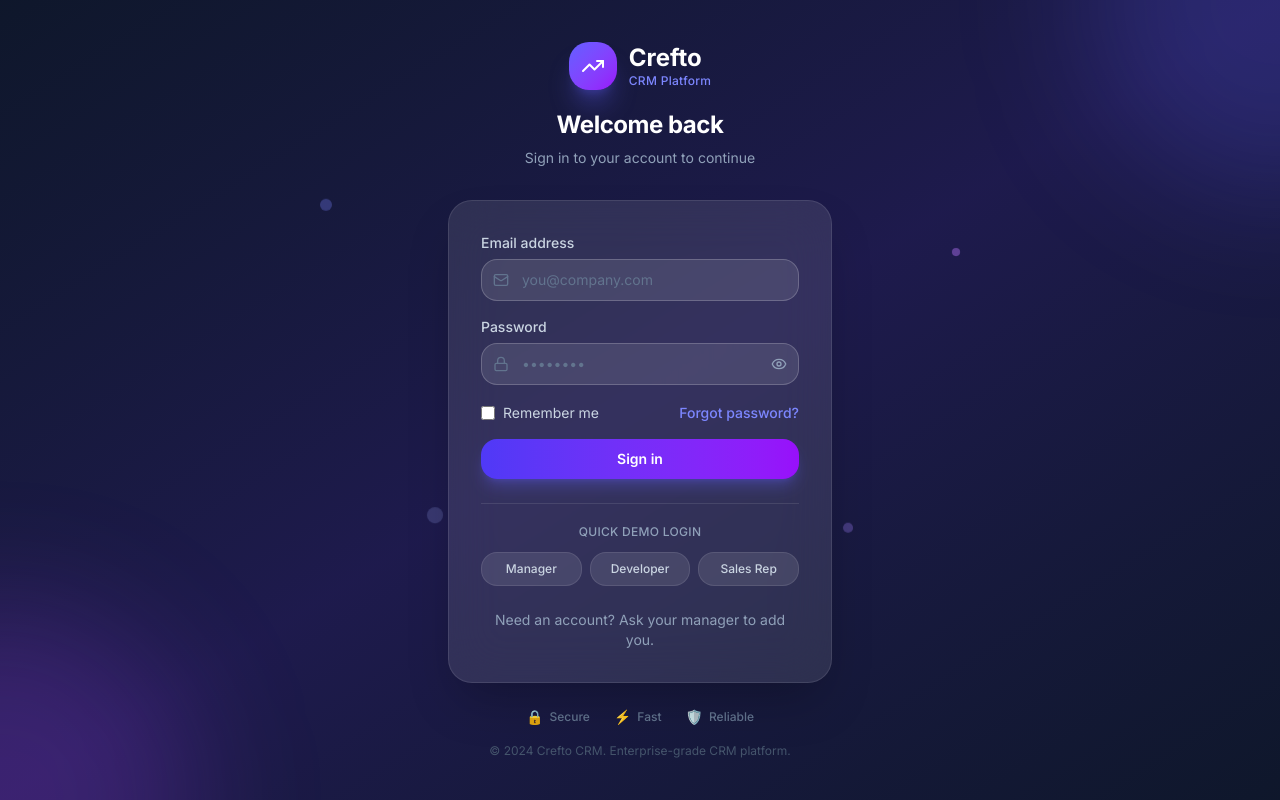
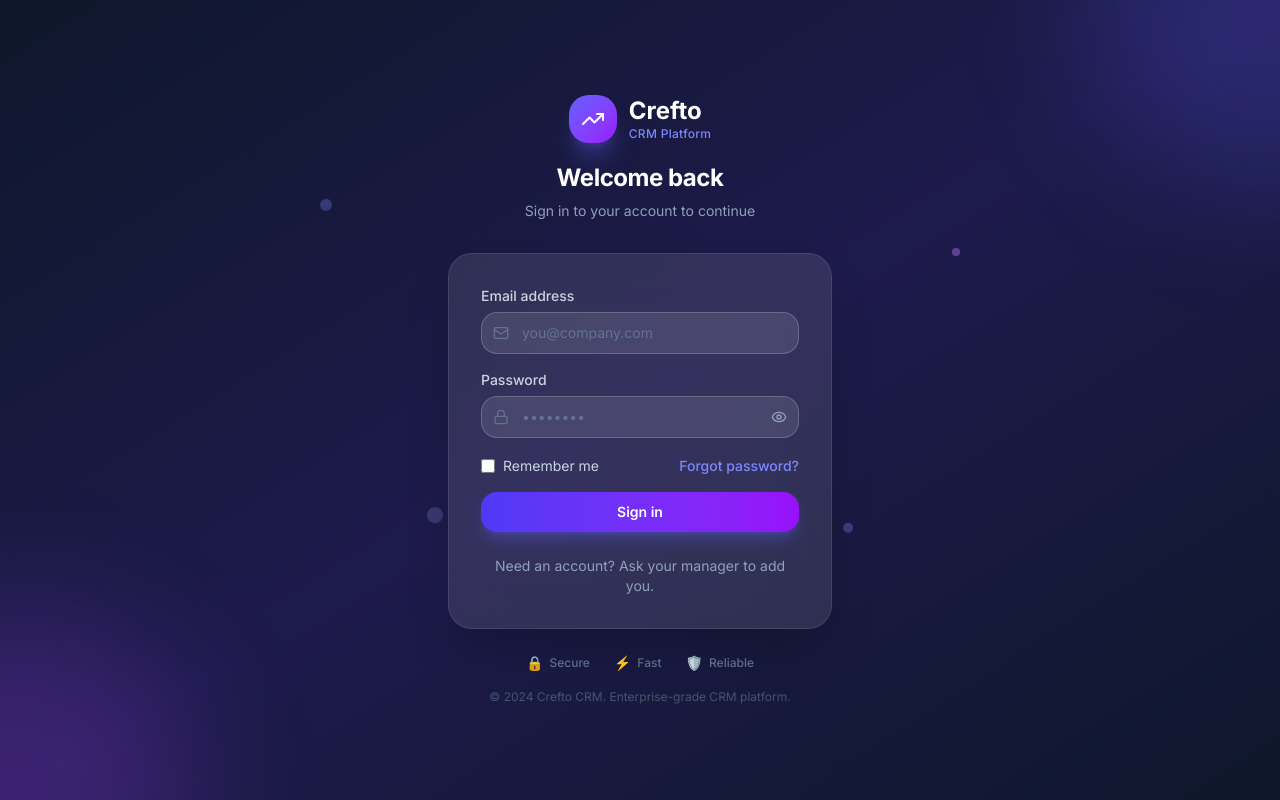
Before and after one commit to abnv-8083/Crefto-CRM, a React (Vite) app in the folder frontend/: page /login in a window 1280 px wide. Built offline with nearby package versions, Linux system fonts and the light colour scheme; no server answers.

Commit message:
refactor(auth): remove quick demo login section

```diff
--- a/frontend/src/pages/auth/LoginPage.jsx
+++ b/frontend/src/pages/auth/LoginPage.jsx
@@ -21,14 +21,6 @@ const LoginPage = () => {
     else setError(result.message);
   };
 
-  const fillDemo = (role) => {
-    const creds = {
-      manager:   { email: 'manager@crefto.com',   password: 'Admin@123' },
-      developer: { email: 'michael@crefto.com',   password: 'Admin@123' },
-      sales:     { email: 'james@crefto.com',     password: 'Admin@123' },
-    };
-    setFormData(creds[role]);
-  };
 
   return (
     /* Outer shell — fills full viewport, scrolls on small screens */
@@ -156,28 +148,6 @@ const LoginPage = () => {
             </button>
           </form>
 
-          {/* Demo credentials */}
-          <div className="mt-6 pt-5 border-t border-white/10">
-            <p className="text-xs text-slate-400 text-center mb-3 font-medium tracking-wide uppercase">
-              Quick Demo Login
-            </p>
-            <div className="grid grid-cols-3 gap-2">
-              {              [
-                { label: 'Manager',    role: 'manager' },
-                { label: 'Developer',  role: 'developer' },
-                { label: 'Sales Rep',  role: 'sales' },
-              ].map(item => (
-                <button
-                  key={item.role}
-                  onClick={() => fillDemo(item.role)}
-                  className="py-2 text-xs font-medium bg-white/10 text-slate-300 rounded-xl
-                             hover:bg-white/20 transition-all border border-white/10 active:scale-95"
-                >
-                  {item.label}
-                </button>
-              ))}
-            </div>
-          </div>
 
           {/* No self-signup — managers add users from the Users page */}
           <p className="text-center text-sm text-slate-400 mt-6">
```
